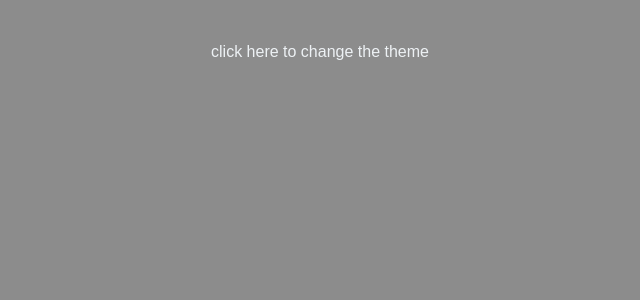
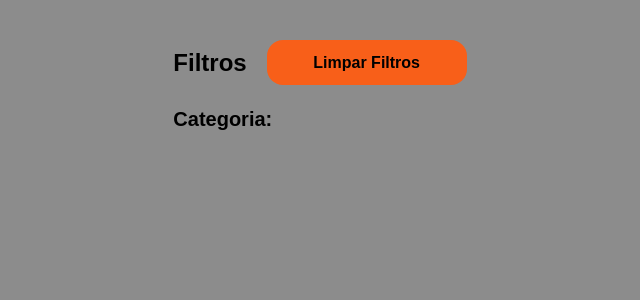
Before and after one commit to DaniloOliveira01/e-commerce-lifters, a Next.js app: page / in a window 1280 px wide. Shown: the top 300 px of the page, without its empty margins (320-960 px from the left). Built offline with nearby package versions, Linux system fonts and the light colour scheme.

Commit message:
feat: add paginas gerais do site

```diff
--- /dev/null
+++ b/src/components/PageFrames/Home/index.tsx
@@ -0,0 +1,11 @@
+import { FilterLayout } from "@/components/Filters";
+import { ProductsCards } from "@/components/ProductsCards";
+
+export const HomePageFrame = () => {
+  return (
+    <main className="flex lg:flex-row flex-col justify-center items-center lg:gap-20">
+      <FilterLayout />
+      <ProductsCards />
+    </main>
+  );
+};
--- /dev/null
+++ b/src/pages/checkout.tsx
@@ -0,0 +1,26 @@
+import { NextPage } from "next";
+
+const CheckoutPage: NextPage = () => {
+  // const router = useRouter();
+  // const { totalPrice } = router.query;
+
+  // const getCartFromQuery = (query: any): any[] | null => {
+  //   if (!query.cart) return null;
+  //   const productCart = Array.isArray(query.cart) ? query.cart[0] : query.cart;
+  //   return JSON.parse(productCart) as any[];
+  // };
+
+  // const productCart = getCartFromQuery(router.query);
+
+  return (
+    <main className="flex justify-center items-center ">
+      <section className="flex flex-col justify-start items-start gap-5">
+        <h3>Your bag:</h3>
+      </section>
+
+      <section></section>
+    </main>
+  );
+};
+
+export default CheckoutPage;
--- a/src/pages/index.tsx
+++ b/src/pages/index.tsx
@@ -1,22 +1,14 @@
+import { HomePageFrame } from "@/components/PageFrames/Home";
+import { Meta } from "@/layout/Meta";
 import type { NextPage } from "next";
-import { useTheme } from "next-themes";
-
-import { Meta } from "../layout/Meta";
+import { Fragment } from "react";
 
 const Home: NextPage = () => {
-  const { resolvedTheme, setTheme } = useTheme();
-
   return (
-    <>
-      <Meta title="Blog Template" description="Este é o template para blogs" />
-      <div className="flex flex-col align-center mt-10 text-center">
-        <button
-          onClick={() => setTheme(resolvedTheme === "dark" ? "light" : "dark")}
-        >
-          click here to change the theme
-        </button>
-      </div>
-    </>
+    <Fragment>
+      <Meta title="Lifters Shop" description="The best store" />
+      <HomePageFrame />
+    </Fragment>
   );
 };
 
--- /dev/null
+++ b/src/template/index.tsx
@@ -0,0 +1,17 @@
+import HeaderWeb from "@/components/Headers/HeaderWeb";
+import { Fragment, ReactNode } from "react";
+
+interface IMainTemplateProps {
+  children: ReactNode;
+}
+
+export const MainTemplate = ({ children }: IMainTemplateProps) => {
+  return (
+    <Fragment>
+      <HeaderWeb />
+      <main className="flex pb-10 flex-col min-h-screen overflow-hidden">
+        {children}
+      </main>
+    </Fragment>
+  );
+};
```
